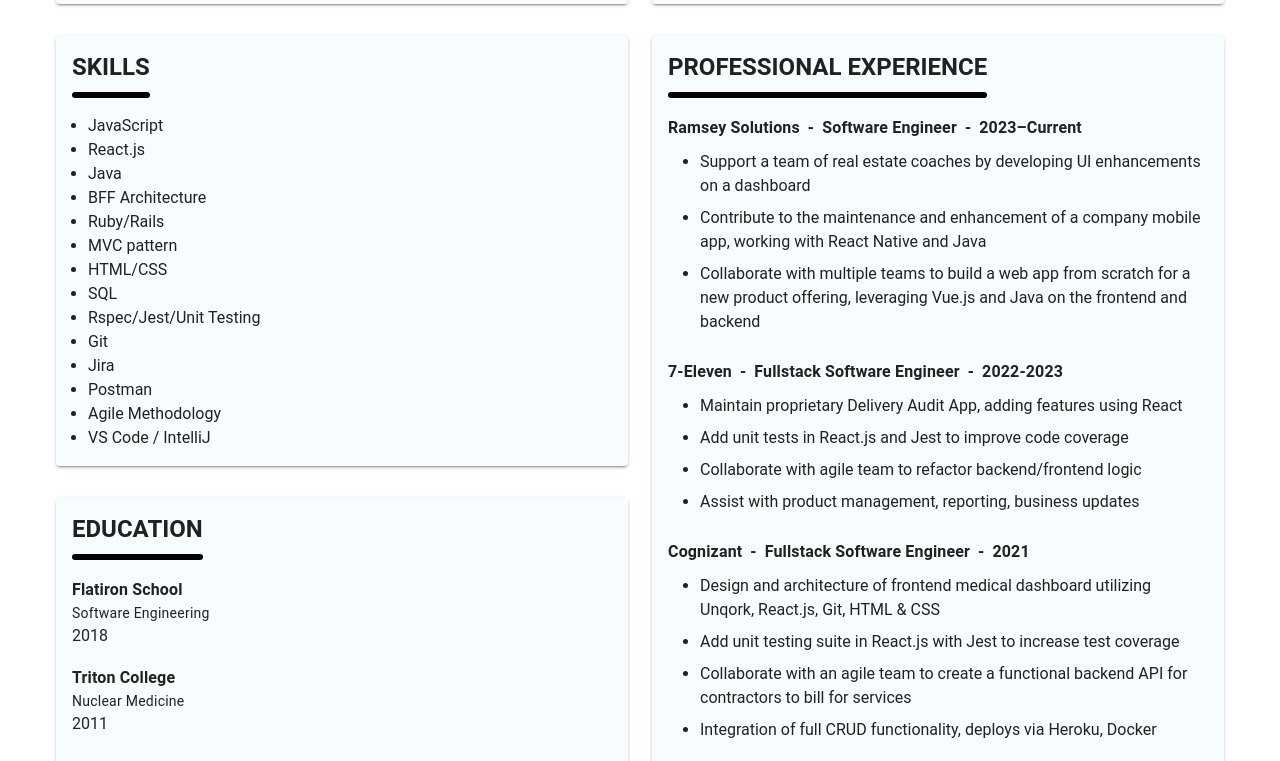
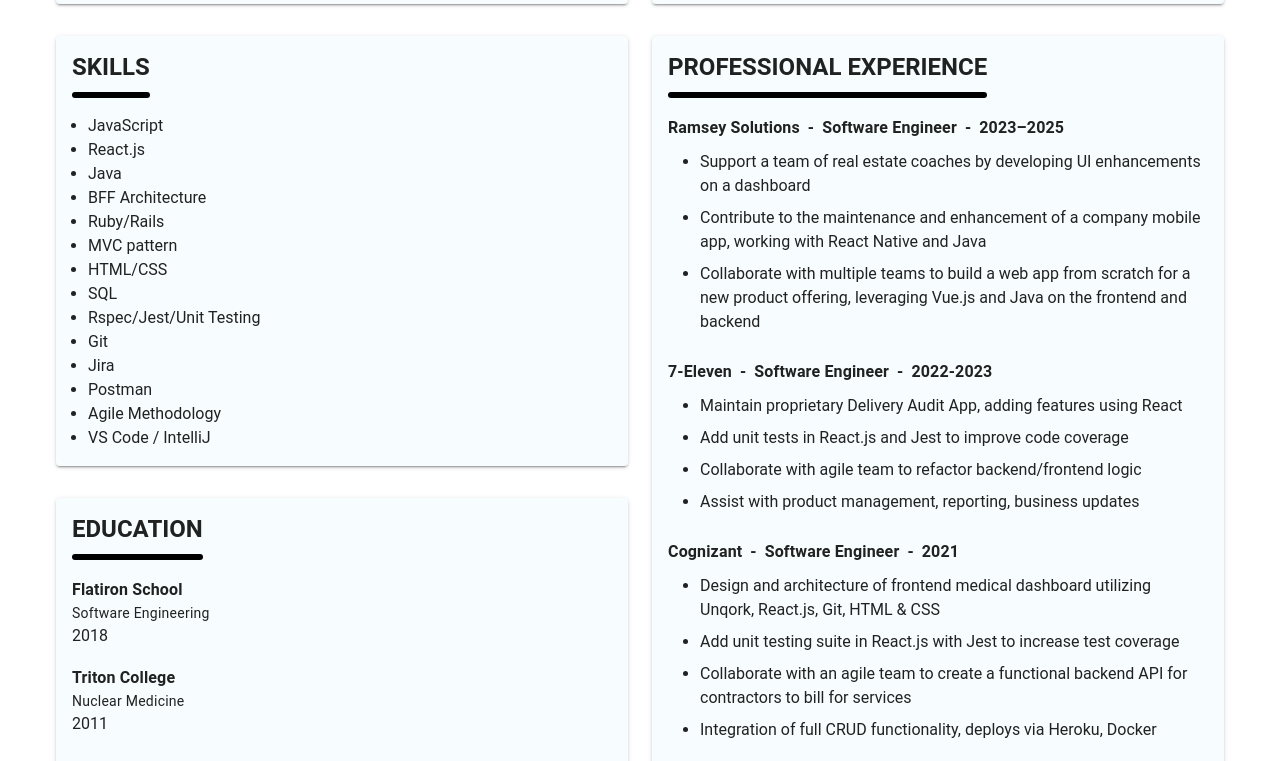
Before and after one commit to dbcastillo/portfolio2025, a Vue app: page / in a window 1280 px wide. Shown: the part 546-1307 px from the top of the page. Built offline with nearby package versions, Linux system fonts and the light colour scheme.

Commit message:
update jobs

```diff
--- a/src/App.vue
+++ b/src/App.vue
@@ -128,7 +128,7 @@
                 <span class="mx-2">-</span>
                 <span>Software Engineer</span>
                 <span class="mx-2">-</span>
-                <span>2023–Current</span>
+                <span>2023–2025</span>
               </p>
               <ul class="pl-8">
                 <li class="mb-2">Support a team of real estate coaches by developing UI enhancements on a dashboard
@@ -147,7 +147,7 @@
               <p class="mb-2 text-subtitle-1 font-weight-bold">
                 <span>7-Eleven</span>
                 <span class="mx-2">-</span>
-                <span>Fullstack Software Engineer</span>
+                <span>Software Engineer</span>
                 <span class="mx-2">-</span>
                 <span>2022-2023</span>
               </p>
@@ -165,7 +165,7 @@
               <p class="mb-2 text-subtitle-1 font-weight-bold">
                 <span>Cognizant</span>
                 <span class="mx-2">-</span>
-                <span>Fullstack Software Engineer</span>
+                <span>Software Engineer</span>
                 <span class="mx-2">-</span>
                 <span>2021</span>
               </p>
```
